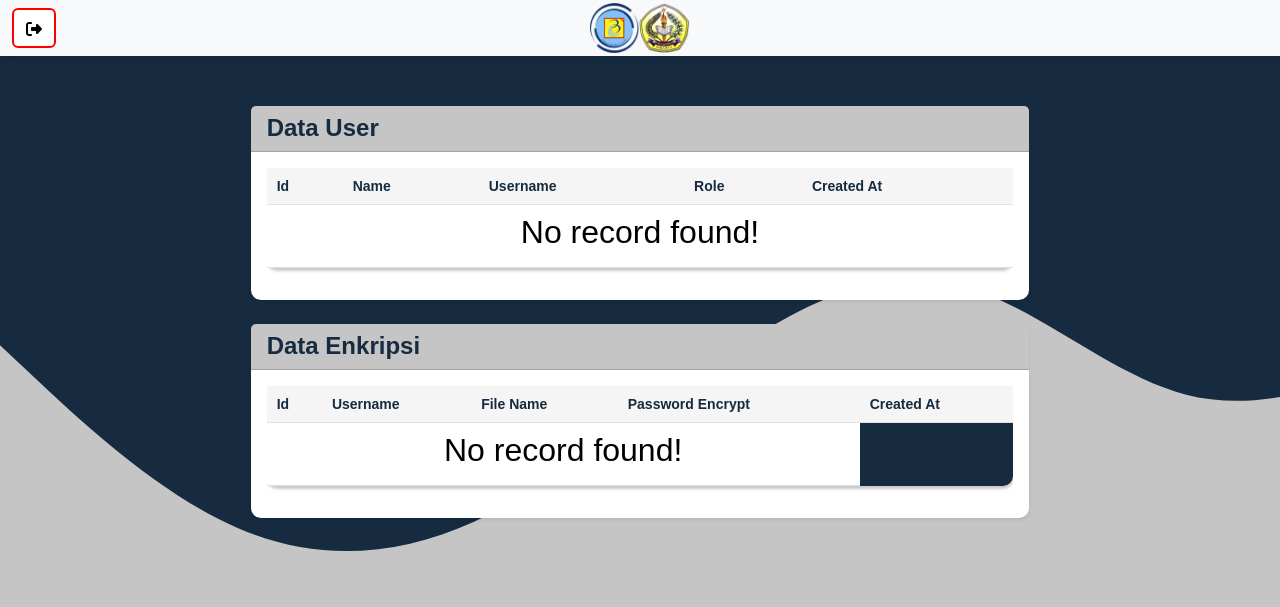
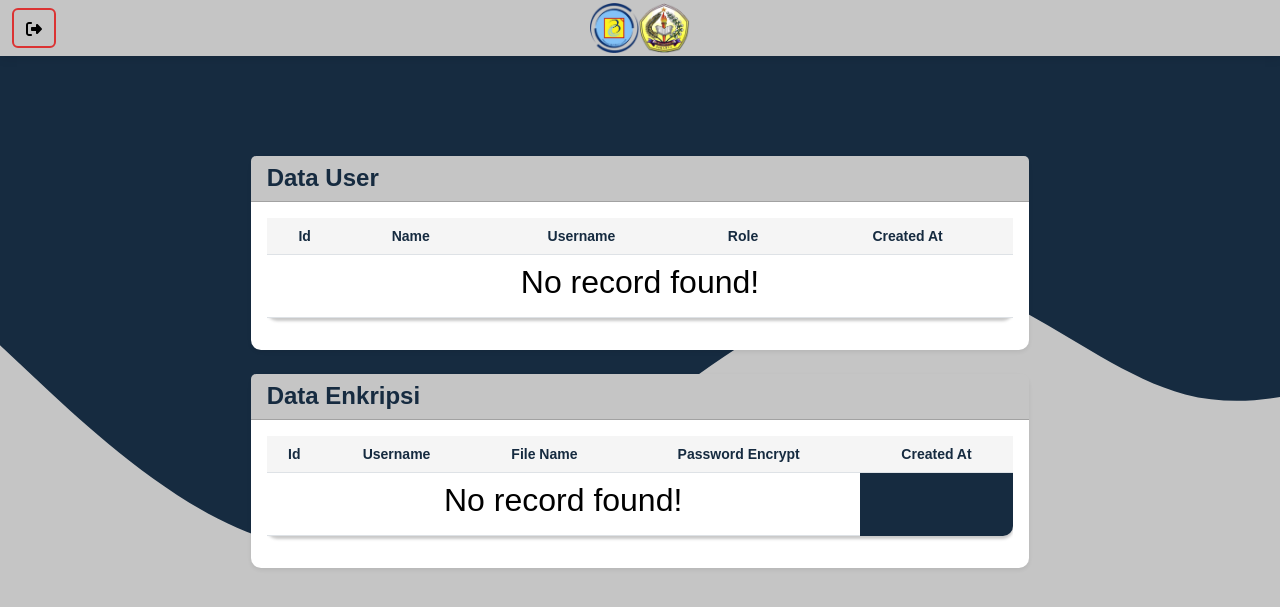
Before and after one commit to adityazlmr/RC4-php, a PHP site: page /dashboard.php in a window 1280 px wide. Shown: the top 607 px of the page. Run offline with PHP 8.4, Linux system fonts and the light colour scheme; the visitor is signed in with stand-in values (Sample User, id 1); data that the repository does not hold is empty; some libraries are stand-ins or nearby versions.

Commit message:
modified:   css/dashboard.css 	modified:   dashboard.php 	modified:   index.php

```diff
--- a/css/dashboard.css
+++ b/css/dashboard.css
@@ -50,7 +50,7 @@ body {
 
 /* =========================================================navbar */
 .navbar {
-  background-color: #fff;
+  background-color: #c5c5c5;
   box-shadow: 0px 2px 10px rgba(0, 0, 0, 0.1);
   top: 0;
   left: 0;
@@ -72,14 +72,14 @@ body {
 .btn-logout {
   float: right;
   border-width: 2px;
-  background-color: #ffffff;
-  border-color: #ff0000;
+  background-color: #c5c5c5;
+  border-color: #db3333;
   color: #fff;
 }
 
 .btn-logout:hover {
-  background-color: #ff0000;
-  border-color: #acacac;
+  background-color: #db3333;
+  border-color: #162b40;
 }
 
 .containerTable {
@@ -88,8 +88,9 @@ body {
 
 .card {
   border: none;
+  margin-top: 50px;
   border-radius: 10px;
-  box-shadow: 0px 3px 3px #c9c9c9;
+  box-shadow: 0px 3px 3px #c5c5c5;
 }
 
 .card-header {
@@ -111,11 +112,15 @@ body {
   box-shadow: 0px 3px 3px #c9c9c9;
   border-radius: 10px;
 }
+.table td,
+.table th {
+  vertical-align: middle;
+  text-align: center;
+}
 
 .table thead th {
   background-color: #f5f5f5;
   color: #162b40;
-  text-align: left;
   font-size: 14px;
   font-weight: bold;
   padding: 10px;
--- a/dashboard.php
+++ b/dashboard.php
@@ -20,13 +20,13 @@ if (!isset($_SESSION['ID'])) {
 </head>
 
 <body style="background-image: url('img/background.svg'); display: flex; flex-direction: column; min-height: 100vh; margin: 0;">
-    <nav class="navbar navbar-expand-lg navbar-light bg-light fixed top sticky-top">
+    <nav class="navbar navbar-expand-lg fixed top sticky-top">
         <div class="container-fluid">
             <a class="navbar-brand" href="#">
                 <img src="img/navbar.png" alt="Brand logo" class="navbar-brand-img mx-auto">
             </a>
             <div class="ml-auto">
-                <button class="btn btn-logout" onclick="location.href='logout.php'">
+                <button class="btn btn-logout" onclick="location.href='logout.php'" title="Logout">
                     <img src="icon/logout.svg" alt="Logout" width="16" height="16">
                 </button>
             </div>
@@ -121,8 +121,6 @@ if (!isset($_SESSION['ID'])) {
             </div>
         </div>
     </div>
-
-
     <link rel="stylesheet" href="css/dashboard.css">
 </body>
 
--- a/index.php
+++ b/index.php
@@ -59,7 +59,7 @@ if (!isset($_SESSION['ID'])) {
                     </li>
                 </ul>
             </div>
-            <button class="btn btn-logout" onclick="location.href='logout.php'">
+            <button class="btn btn-logout" onclick="location.href='logout.php'" title="Logout">
                 <img src="icon/logout.svg" alt="Logout" width="16" height="16">
             </button>
         </div>
```
